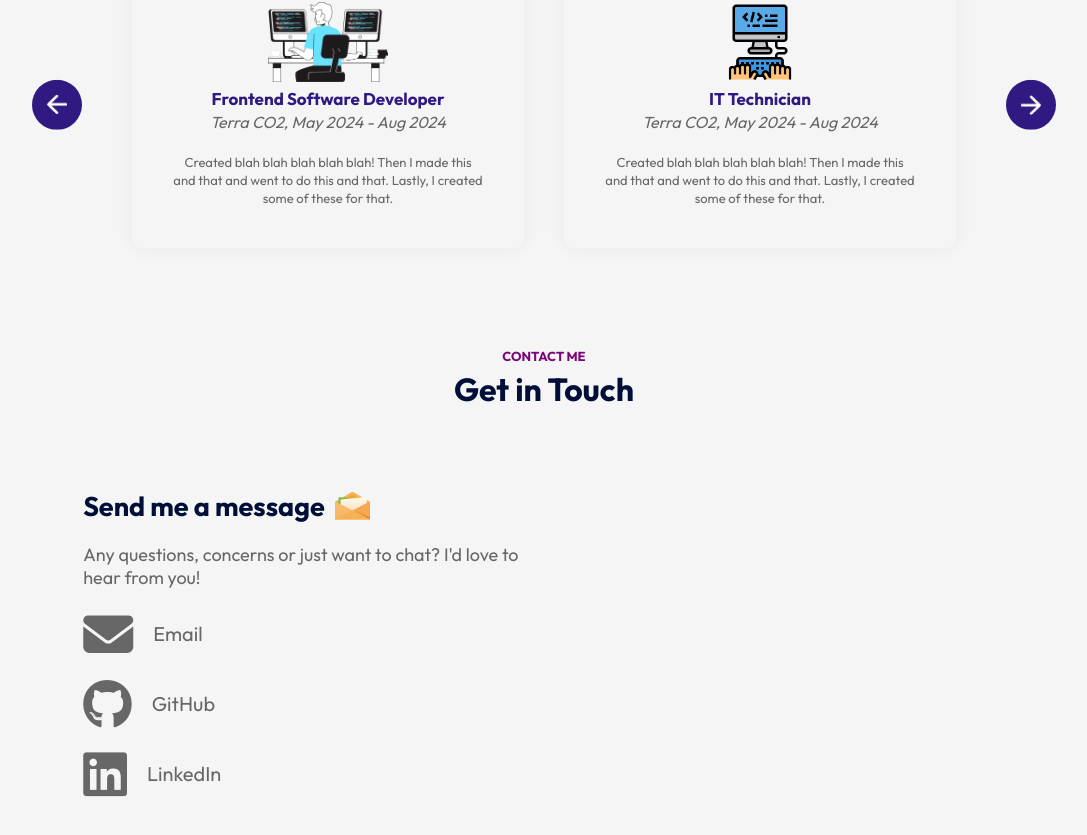
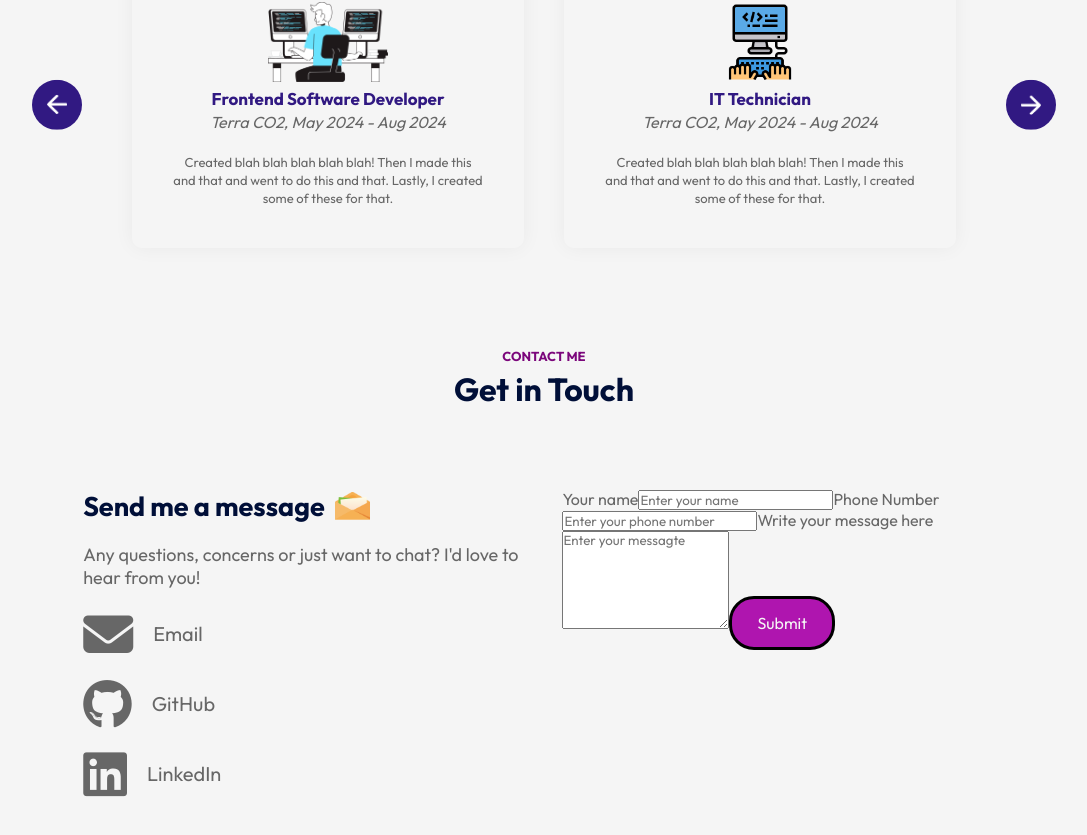
Before and after one commit to daniCodes1/daniCodes1.github.io, a React (Vite) app: page / in a window 1280 px wide. Shown: the part 2559-3394 px from the top of the page, without its empty margins (96-1183 px from the left). Built offline with nearby package versions, Linux system fonts and the light colour scheme.

Commit message:
Add contact form

```diff
--- a/src/Components/Contact/Contact.jsx
+++ b/src/Components/Contact/Contact.jsx
@@ -1,6 +1,7 @@
 import React from 'react'
 import './Contact.css'
 import msg_icon from '../../assets/msg-icon.png'
+import arrow from '../../assets/white-arrow.png'
 import '@fortawesome/fontawesome-free/css/all.css';
 
 const Contact = () => {
@@ -28,7 +29,19 @@ const Contact = () => {
           </li>
         </ul>
       </div>
-      <div className="contact-col"></div>
+      <div className="contact-col">
+        <form>
+          <label>Your name</label>
+          <input type="text" name='name' placeholder='Enter your name' required/>
+          <label>Phone Number</label>
+          <input type="tel" name='phone' placeholder='Enter your phone number' required/>
+          <label>Write your message here</label>
+          <textarea name="message" rows="6" placeholder='Enter your messagte' required/>
+          <button type="submit" className='btn dark-btn'>
+            Submit
+          </button>
+        </form>
+      </div>
     </div>
   )
 }
```
